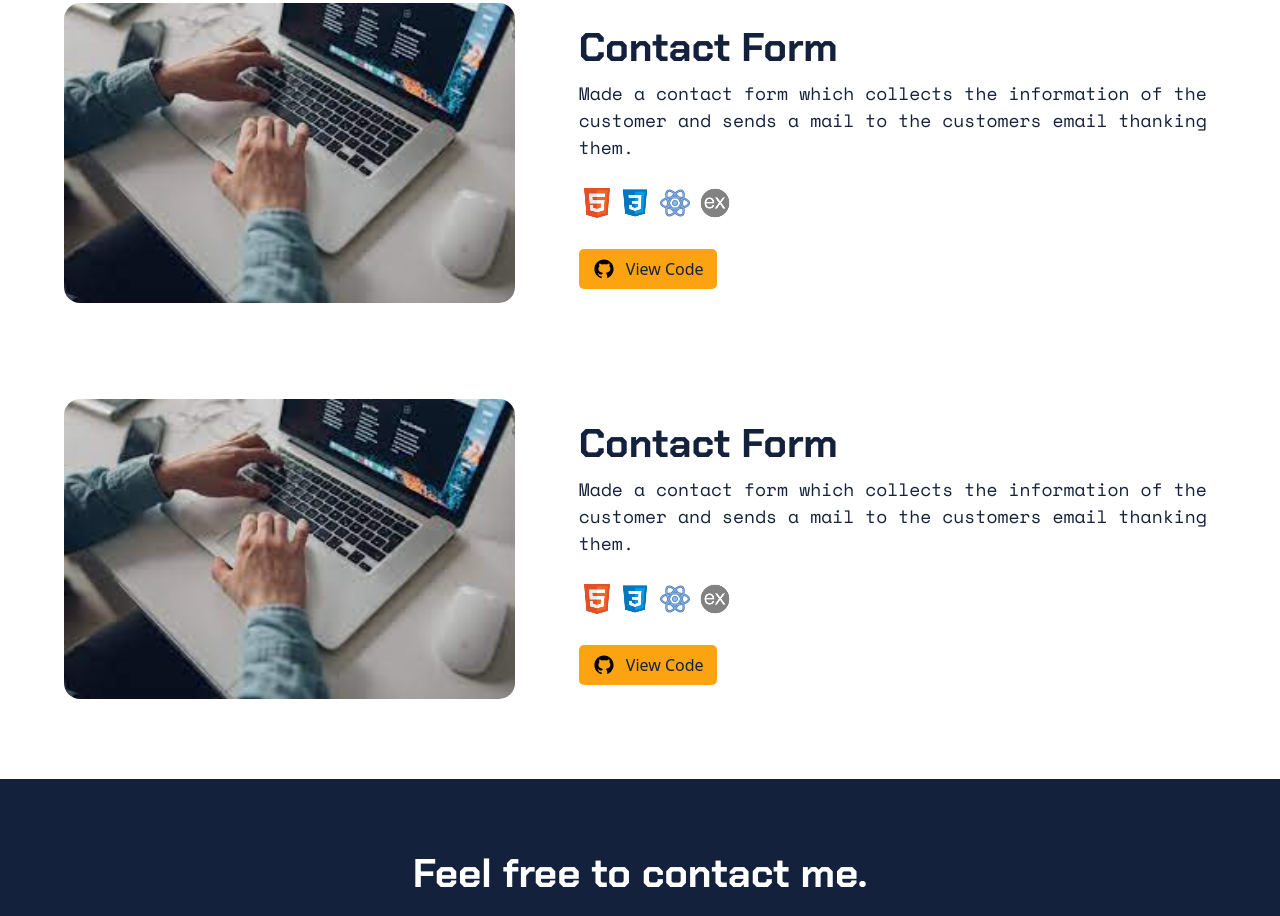
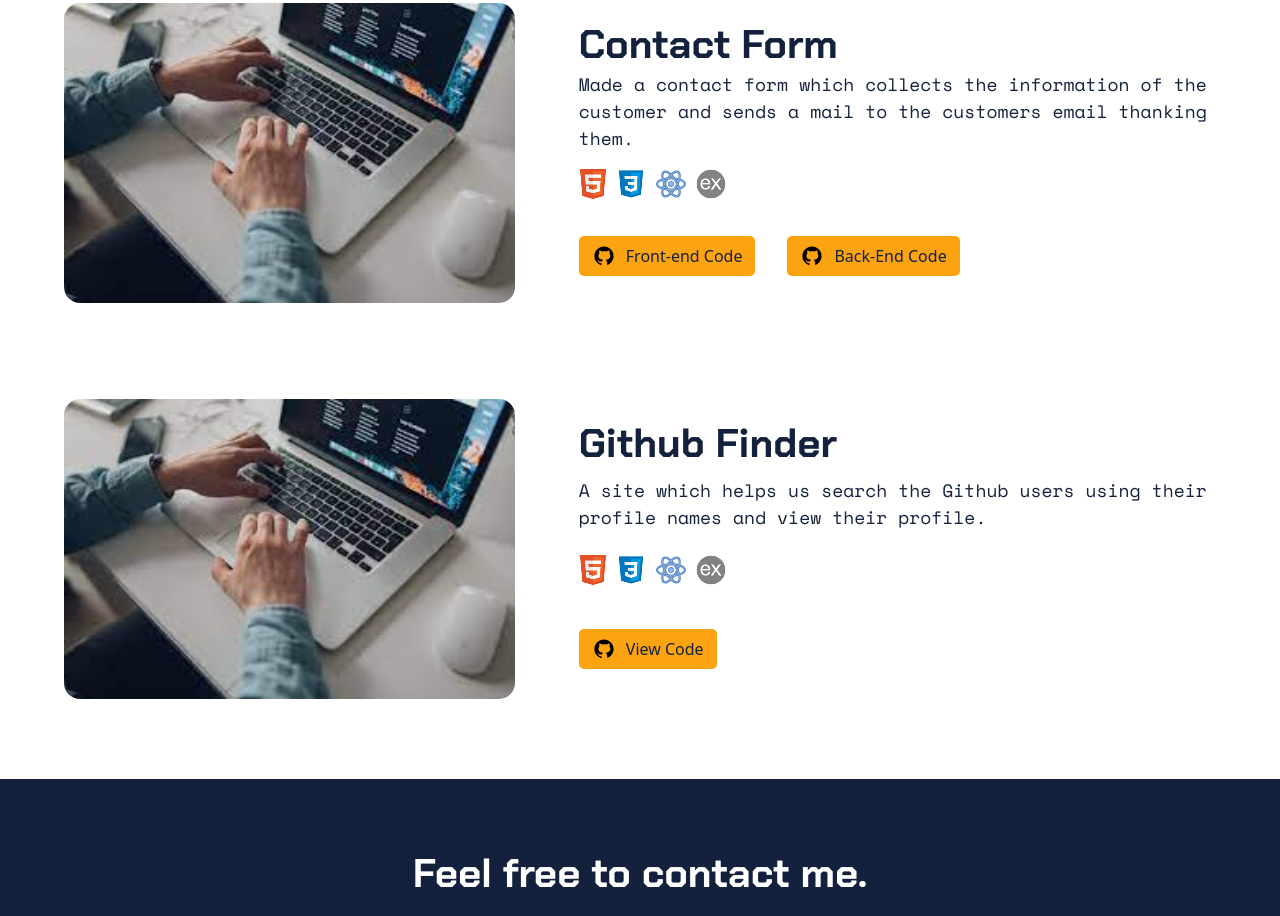
Before and after one commit to Arvindan-Rangaramanan/portfolio, a website: page index.html in a window 1280 px wide. Shown: the part 877-1793 px from the top of the page. Drawn offline with nearby package versions, Linux system fonts and the light colour scheme.

Commit message:
added github links

```diff
--- a/index.html
+++ b/index.html
@@ -74,9 +74,13 @@
                 <img src="./assets/express.png" alt="express icon">
             </div>
             <div class="project-code">
-                <a href="">
+                <a href="https://github.com/Arvindan-Rangaramanan/formproject-Frontend" target="_blank">
                 <img src="./assets/github.svg" alt="github icon">
-                <span>View Code</span>
+                <span>Front-end Code</span>
+                </a>
+                <a href="https://github.com/Arvindan-Rangaramanan/formproject-backend" target="_blank">
+                <img src="./assets/github.svg" alt="github icon">
+                <span>Back-End Code</span>
                 </a>
             </div>
         </div>
@@ -90,10 +94,10 @@
         </div>
         <div class="project-details">
             <div class="project-title">
-                Contact Form
+                Github Finder
             </div>
             <div class="project-description">
-                Made a contact form which collects the information of the customer and sends a mail to the customers email thanking them.
+                A site which helps us search the Github users using their profile names and view their profile.
             </div>
             <div class="project-tech">
                 <img src="./assets/html.png" alt="html icon">
@@ -102,7 +106,7 @@
                 <img src="./assets/express.png" alt="express icon">
             </div>
             <div class="project-code">
-                <a href="">
+                <a href="https://github.com/Arvindan-Rangaramanan/github-finder" target="_blank" >
                 <img src="./assets/github.svg" alt="github icon">
                 <span>View Code</span>
                 </a>
--- a/main.css
+++ b/main.css
@@ -278,12 +278,14 @@ html {
 }
 
 .project-code {
-    justify-content: center;
+    flex-flow: column;
+    align-items: center;
     margin-top: .25rem;
+
 }
 
 .project-code > a{
-    width: auto;
+    width: fit-content;
     text-decoration: none;
     font-weight: 500;
     color: #14213d;
@@ -291,7 +293,7 @@ html {
     padding: 8px;
     border-radius: 5px;
     display: flex;
-    justify-content: space-between;
+    margin: 1rem;
 }
 
 .project-code > a > * {
@@ -315,7 +317,7 @@ html {
 .project-wrapper {
     padding: 3rem 1rem;
     flex-flow: row;
-    justify-content: space-evenly;
+    justify-content: flex-start;
 }
 
 .project-wrapper > * {
@@ -329,6 +331,7 @@ html {
 .project-img img {
     height: 300px;
     width: auto;
+
 }
 
 .project-details {
@@ -351,11 +354,21 @@ html {
     text-align: left;
 }
 
-.project-tech {
+.project-tech{
+    margin: -.25rem;
+
+}
+
+.project-tech > img {
+
+
 
 }
 
 .project-code {
+    margin-left: -1rem;
+    flex-flow: row wrap;
+
 
 }
 
```
